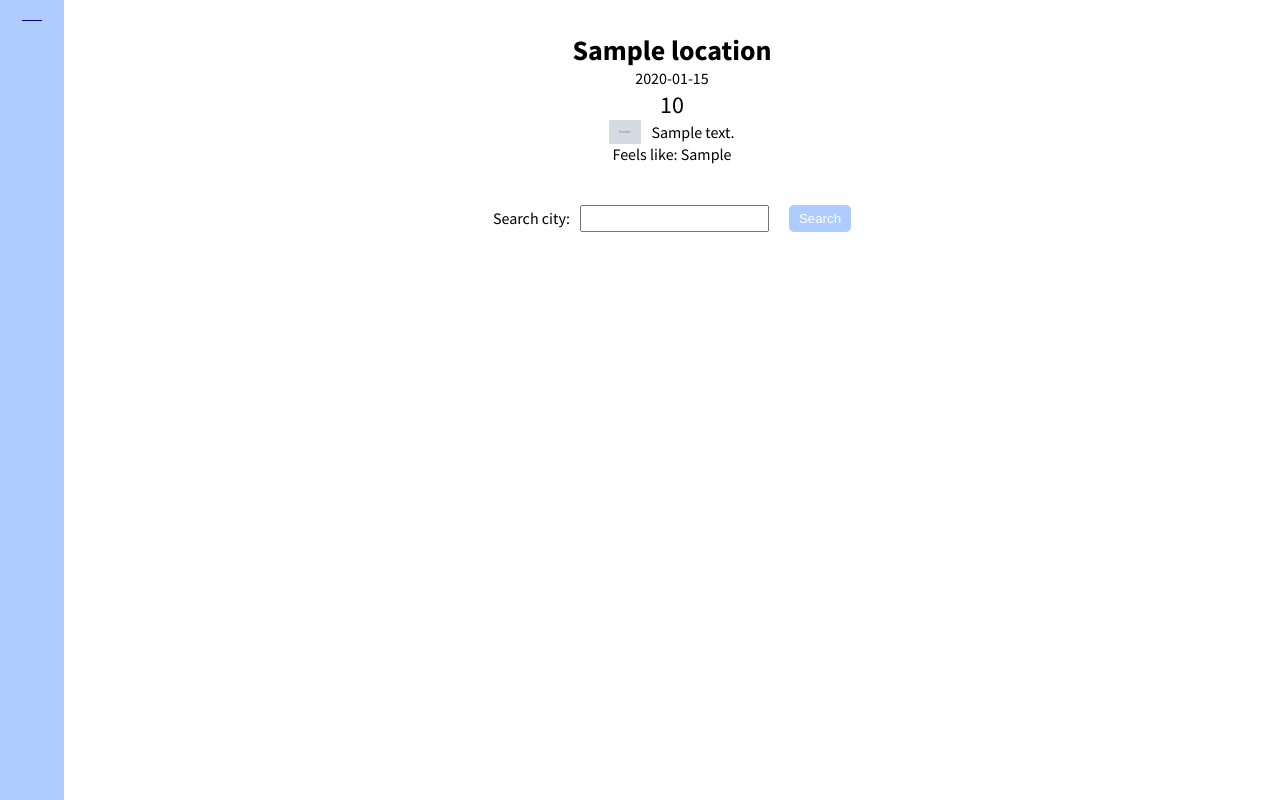
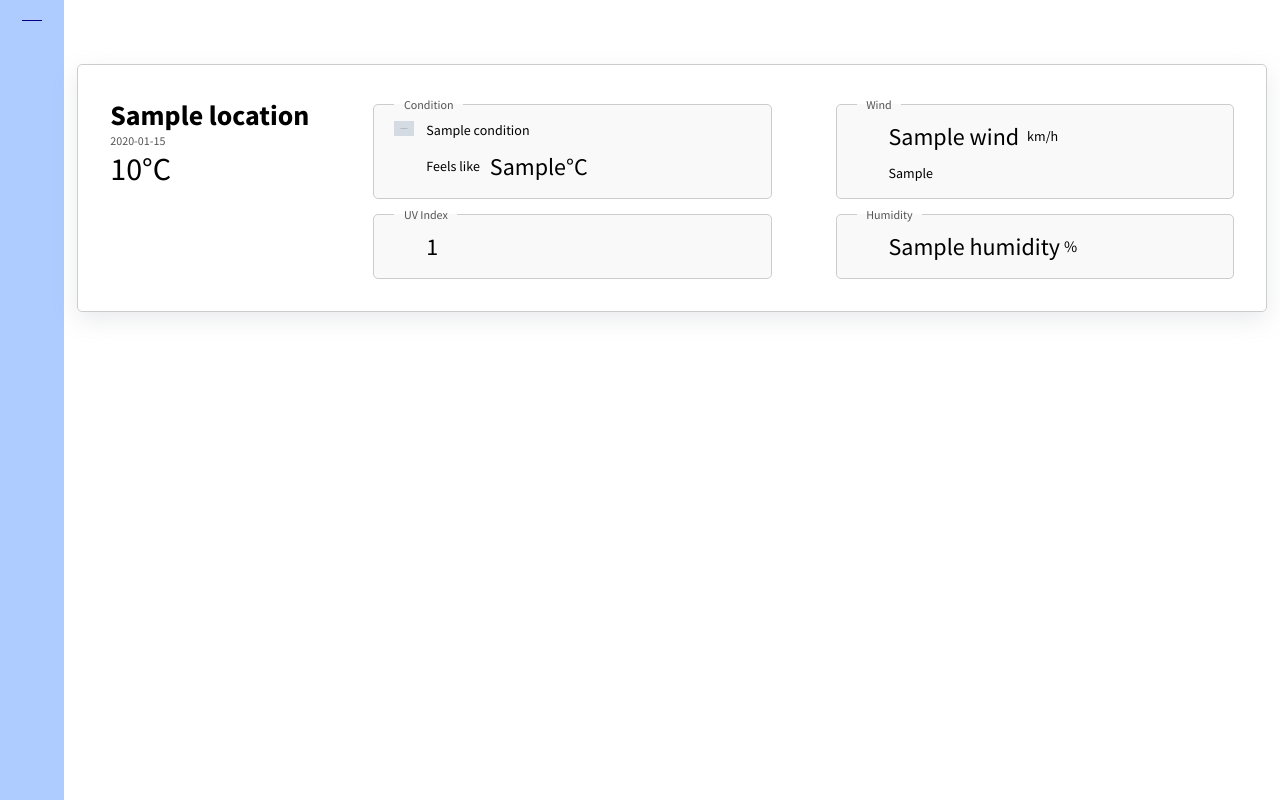
Before and after one commit to ardakoc/djweather, a Django app: template templates/index.html in a window 1280 px wide. Run offline with Django 4.2, Linux system fonts and the light colour scheme; the template is opened without the code that fills it: most values are stand-ins (such as "Sample title", 1, 10 or a date in 2020); grey boxes marked "Sample" are stand-in pictures.

Commit message:
updated homepage. improved data visualization.

```diff
--- a/static/css/style.css
+++ b/static/css/style.css
@@ -64,33 +64,205 @@ h1 {
 }
 
 .container {
-    padding-top: 32px;
+    padding-top: 64px;
 
-    display: flex;
-    flex-direction: column;
-    align-items: center;
-    gap: 40px;
-}
-
-.search-results {
     display: flex;
     flex-direction: column;
     align-items: center;
 }
 
+.weather {
+    padding: 32px;
+    border: 1px solid #ccc;
+    border-radius: 5px;
+    box-shadow: #959da533 0px 8px 24px;
+
+    display: grid;
+    grid-template-columns: 1fr 2fr 2fr;
+    column-gap: 64px;
+    row-gap: 8px;
+}
+
+.box-title {
+    font-size: 12px;
+    color: #555;
+    padding: 0 0.8em;
+}
+
+.location {
+    grid-column: 1;
+    grid-row: 1;
+}
+
+.localtime {
+    font-size: 12px;
+    color: #555;
+}
+
 .temperature {
-    font-size: 24px;
+    font-size: 32px;
+}
+
+.weather-box {
+    background-color: #f9f9f9;
+    padding: 8px 20px 16px 20px;
+    border: 1px solid #ccc;
+    border-radius: 5px;
+
+    display: grid;
+    grid-template-columns: 20px auto;
+    gap: 12px;
+}
+
+.condition {
+    font-size: 14px;
+    grid-column: 2;
+    grid-row: 1;
+}
+
+.condition-description-icon {
+    width: 20px;
+    height: auto;
+
+    grid-column: 1;
+    grid-row: 1;
+
+    display: flex;
+    align-items: center;
+    justify-content: center;
 }
 
 .condition-description {
     display: flex;
     gap: 10px;
     align-items: center;
+
+    grid-column: 2;
+    grid-row: 1;
 }
 
-.condition-description-img {
-    width: 32px;
-    height: auto;
+.feels-like-icon {
+    font-size: 16px;
+    grid-column: 1;
+    grid-row: 2;
+
+    display: flex;
+    align-items: center;
+    justify-content: center;
+}
+
+.feels-like {
+    display: flex;
+    align-items: center;
+    gap: 10px;
+
+    grid-column: 2;
+    grid-row: 2;
+}
+
+.feels-like-tmp {
+    font-size: 24px;
+}
+
+.wind {
+    font-size: 14px;
+    grid-column: 3;
+    grid-row: 1;
+}
+
+.wind-speed-icon {
+    grid-column: 1;
+    grid-row: 1;
+
+    display: flex;
+    align-items: center;
+    justify-content: center;
+}
+
+.wind-speed {
+    font-size: 24px;
+    grid-column: 2;
+    grid-row: 1;
+
+    display: flex;
+    align-items: center;
+    gap: 8px;
+}
+
+.wind-speed-unit {
+    font-size: 14px;
+}
+
+.wind-direction-icon {
+    grid-column: 1;
+    grid-row: 2;
+
+    display: flex;
+    align-items: center;
+    justify-content: center;
+}
+
+.wind-direction {
+    display: flex;
+    align-items: center;
+    gap: 8px;
+
+    grid-column: 2;
+    grid-row: 2;
+}
+
+.uv {
+    font-size: 14px;
+    grid-column: 2;
+    grid-row: 2;
+}
+
+.uv-icon {
+    grid-column: 1;
+    grid-row: 1;
+
+    display: flex;
+    align-items: center;
+    justify-content: center;
+}
+
+.uv-index {
+    font-size: 24px;
+    grid-column: 2;
+    grid-row: 1;
+
+    display: flex;
+    align-items: center;
+    gap: 8px;
+}
+
+.humidity {
+    font-size: 14px;
+    grid-column: 3;
+    grid-row: 2;
+}
+
+.humidity-icon {
+    grid-column: 1;
+    grid-row: 1;
+
+    display: flex;
+    align-items: center;
+    justify-content: center;
+}
+
+.humidity-percentage {
+    font-size: 24px;
+    grid-column: 2;
+    grid-row: 1;
+
+    display: flex;
+    align-items: center;
+    gap: 4px;
+}
+
+.percentage {
+    font-size: 16px;
 }
 
 .search-form {
--- a/templates/index.html
+++ b/templates/index.html
@@ -28,14 +28,38 @@
         </nav>
 
         <section class="container">
-            <div class="search-results">
-                <h1 class="location-name">{{ response.location.name }}</h1>
-                <p class="localtime">{{ response.location.localtime }}</p>
-                <p class="temperature">{{ response.current.temp_c}}</p>
-                <p class="condition-description"><img class="condition-description-img" src="{{ response.current.condition.icon }}" /> {{ response.current.condition.text }}</p>
-                <p class="feels-like">Feels like: {{ response.current.feelslike_c }}
+            <div class="weather">
+                <div class="location">
+                    <h1 class="location-name">{{ location }}</h1>
+                    <p class="localtime">{{ localtime }}</p>
+                    <p class="temperature">{{ temperature|floatformat }}°C</p>
+                </div>
+                <fieldset class="weather-box condition">
+                    <legend class="box-title">Condition</legend>
+                    <img class="condition-description-icon" src="{{ icon }}" />
+                    <p class="condition-description">{{ condition }} </p>
+                    <i class="fa-solid fa-temperature-half feels-like-icon"></i>
+                    <p class="feels-like">Feels like <span class="feels-like-tmp">{{ feels_like }}°C</span></p>
+                </fieldset>
+                <fieldset class="weather-box wind">
+                    <legend class="box-title">Wind</legend>
+                    <i class="fa-solid fa-wind wind-speed-icon"></i>
+                    <p class="wind-speed">{{ wind }} <span class="wind-speed-unit">km/h</span></p>
+                    <i class="fa-regular fa-compass wind-direction-icon"></i>
+                    <p class="wind-direction">{{ wind_direction }}</p>
+                </fieldset>
+                <fieldset class="weather-box uv">
+                    <legend class="box-title">UV Index</legend>
+                    <i class="fa-regular fa-sun uv-icon"></i>
+                    <p class="uv-index">{{ uv_index }}</p>
+                </fieldset>
+                <fieldset class="weather-box humidity">
+                    <legend class="box-title">Humidity</legend>
+                    <i class="fa-solid fa-water humidity-icon"></i>
+                    <p class="humidity-percentage">{{ humidity }}<span class="percentage">%</span></p>
+                </fieldset>
             </div>
-            <form class="search-form" action="{% url 'search' %}" method="GET">
+            {% comment %} <form class="search-form" action="{% url 'search' %}" method="GET">
                 <div class="form-input-group">
                     <label for="city">Search city:</label>
                     <input type="text" id="city" name="city">
@@ -43,7 +67,7 @@
                 <div class="form-action-group">
                     <input type="submit" class="search-btn" value="Search">
                 </div>
-            </form>
+            </form> {% endcomment %}
         </section>
     </body>
 </html>
```
Also changed, not shown: api/views.py (+11 -1 lines).
